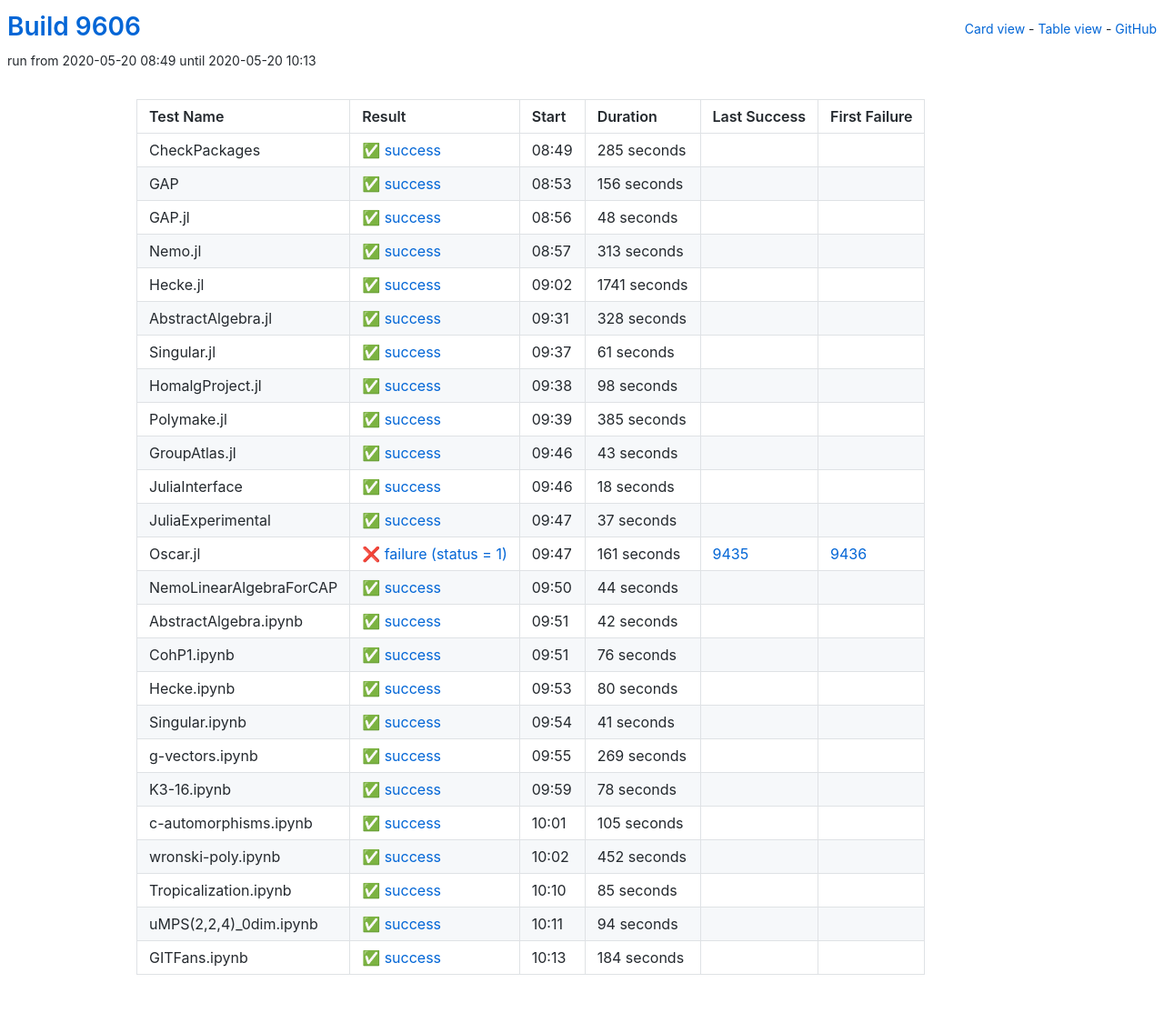
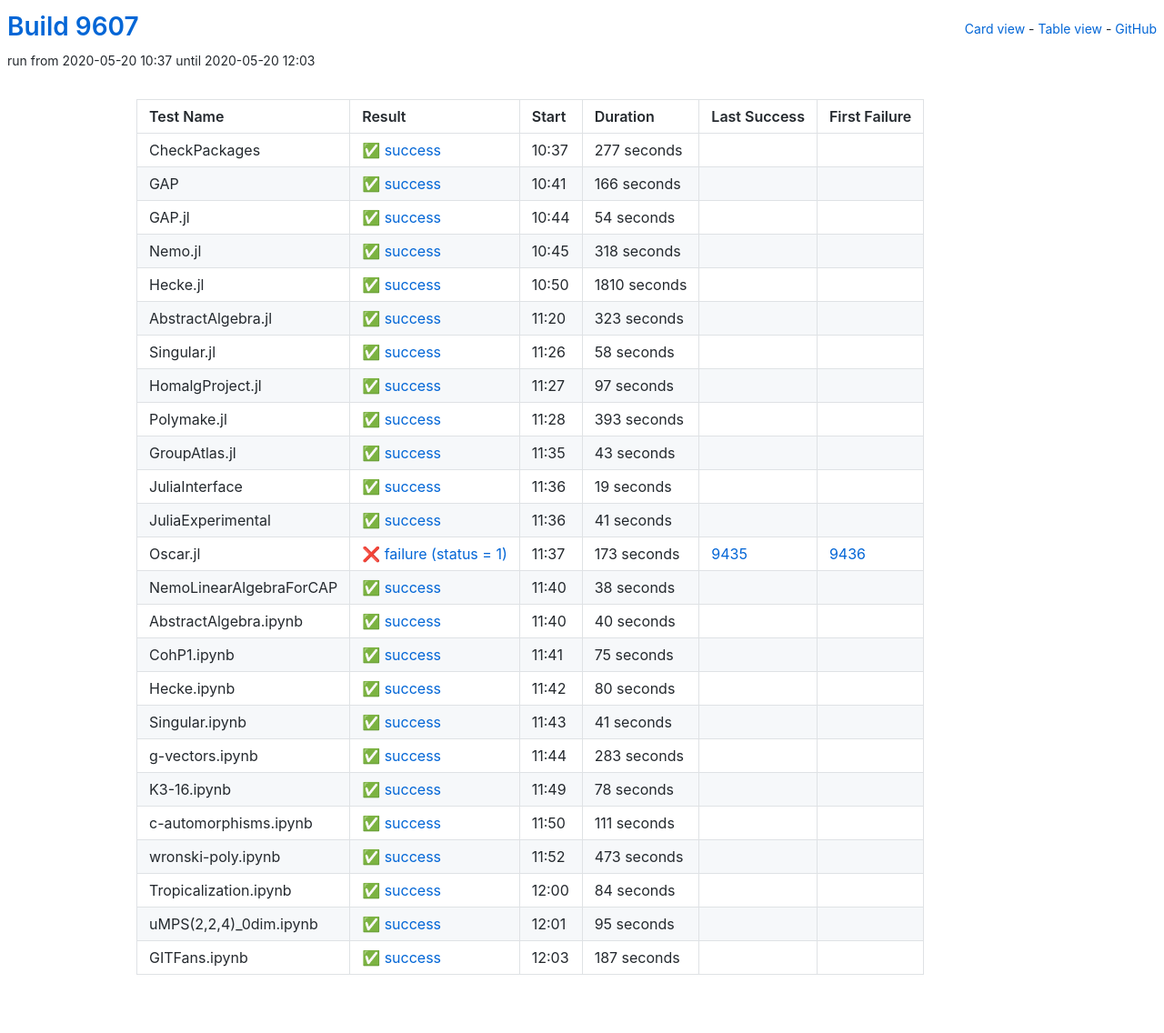
Before and after one commit to oscar-system/oscar-ci-status, a Jekyll site: the page built from table.html, in a window 1280 px wide. Shown: the whole page at 91% size. Built offline with Jekyll 4.4.1, drawn with Linux system fonts in a browser that asks for light colours.

Commit message:
Build 9607

```diff
--- a/_data/ci.yml
+++ b/_data/ci.yml
@@ -1,113 +1,113 @@
-build: 9606
-build_url: https://oscarci.mathematik.uni-kl.de/job/oscar/9606/
+build: 9607
+build_url: https://oscarci.mathematik.uni-kl.de/job/oscar/9607/
 job: oscar
 tests:
-- duration: 285
+- duration: 277
   exitcode: 0
   first_failure: false
   first_failure_url: null
   id: checkpackages
   last_success: false
   last_success_url: null
-  log: https://oscarci.mathematik.uni-kl.de/job/oscar/9606/artifact/logs/build-9606/CheckPackages.log
+  log: https://oscarci.mathematik.uni-kl.de/job/oscar/9607/artifact/logs/build-9607/CheckPackages.log
   name: CheckPackages
-  start: 2020-05-20 08:49
+  start: 2020-05-20 10:37
   status: success
   success: true
-- duration: 156
+- duration: 166
   exitcode: 0
   first_failure: false
   first_failure_url: null
   id: gap
   last_success: false
   last_success_url: null
-  log: https://oscarci.mathematik.uni-kl.de/job/oscar/9606/artifact/logs/build-9606/GAP.log
+  log: https://oscarci.mathematik.uni-kl.de/job/oscar/9607/artifact/logs/build-9607/GAP.log
   name: GAP
-  start: 2020-05-20 08:53
+  start: 2020-05-20 10:41
   status: success
   success: true
-- duration: 48
+- duration: 54
   exitcode: 0
   first_failure: false
   first_failure_url: null
   id: gap-jl
   last_success: false
   last_success_url: null
-  log: https://oscarci.mathematik.uni-kl.de/job/oscar/9606/artifact/logs/build-9606/GAP.jl.log
+  log: https://oscarci.mathematik.uni-kl.de/job/oscar/9607/artifact/logs/build-9607/GAP.jl.log
   name: GAP.jl
-  start: 2020-05-20 08:56
+  start: 2020-05-20 10:44
   status: success
   success: true
-- duration: 313
+- duration: 318
   exitcode: 0
   first_failure: false
   first_failure_url: null
   id: nemo-jl
   last_success: false
   last_success_url: null
-  log: https://oscarci.mathematik.uni-kl.de/job/oscar/9606/artifact/logs/build-9606/Nemo.jl.log
+  log: https://oscarci.mathematik.uni-kl.de/job/oscar/9607/artifact/logs/build-9607/Nemo.jl.log
   name: Nemo.jl
-  start: 2020-05-20 08:57
+  start: 2020-05-20 10:45
   status: success
   success: true
-- duration: 1741
+- duration: 1810
   exitcode: 0
   first_failure: false
   first_failure_url: null
   id: hecke-jl
   last_success: false
   last_success_url: null
-  log: https://oscarci.mathematik.uni-kl.de/job/oscar/9606/artifact/logs/build-9606/Hecke.jl.log
+  log: https://oscarci.mathematik.uni-kl.de/job/oscar/9607/artifact/logs/build-9607/Hecke.jl.log
   name: Hecke.jl
-  start: 2020-05-20 09:02
+  start: 2020-05-20 10:50
   status: success
   success: true
-- duration: 328
+- duration: 323
   exitcode: 0
   first_failure: false
   first_failure_url: null
   id: abstractalgebra-jl
   last_success: false
   last_success_url: null
-  log: https://oscarci.mathematik.uni-kl.de/job/oscar/9606/artifact/logs/build-9606/AbstractAlgebra.jl.log
+  log: https://oscarci.mathematik.uni-kl.de/job/oscar/9607/artifact/logs/build-9607/AbstractAlgebra.jl.log
   name: AbstractAlgebra.jl
-  start: 2020-05-20 09:31
+  start: 2020-05-20 11:20
   status: success
   success: true
-- duration: 61
+- duration: 58
   exitcode: 0
   first_failure: false
   first_failure_url: null
   id: singular-jl
   last_success: false
   last_success_url: null
-  log: https://oscarci.mathematik.uni-kl.de/job/oscar/9606/artifact/logs/build-9606/Singular.jl.log
+  log: https://oscarci.mathematik.uni-kl.de/job/oscar/9607/artifact/logs/build-9607/Singular.jl.log
   name: Singular.jl
-  start: 2020-05-20 09:37
+  start: 2020-05-20 11:26
   status: success
   success: true
-- duration: 98
+- duration: 97
   exitcode: 0
   first_failure: false
   first_failure_url: null
   id: homalgproject-jl
   last_success: false
   last_success_url: null
-  log: https://oscarci.mathematik.uni-kl.de/job/oscar/9606/artifact/logs/build-9606/HomalgProject.jl.log
+  log: https://oscarci.mathematik.uni-kl.de/job/oscar/9607/artifact/logs/build-9607/HomalgProject.jl.log
   name: HomalgProject.jl
-  start: 2020-05-20 09:38
+  start: 2020-05-20 11:27
   status: success
   success: true
-- duration: 385
+- duration: 393
   exitcode: 0
   first_failure: false
   first_failure_url: null
   id: polymake-jl
   last_success: false
   last_success_url: null
-  log: https://oscarci.mathematik.uni-kl.de/job/oscar/9606/artifact/logs/build-9606/Polymake.jl.log
+  log: https://oscarci.mathematik.uni-kl.de/job/oscar/9607/artifact/logs/build-9607/Polymake.jl.log
   name: Polymake.jl
-  start: 2020-05-20 09:39
+  start: 2020-05-20 11:28
   status: success
   success: true
 - duration: 43
@@ -117,81 +117,81 @@
   id: groupatlas-jl
   last_success: false
   last_success_url: null
-  log: https://oscarci.mathematik.uni-kl.de/job/oscar/9606/artifact/logs/build-9606/GroupAtlas.jl.log
+  log: https://oscarci.mathematik.uni-kl.de/job/oscar/9607/artifact/logs/build-9607/GroupAtlas.jl.log
   name: GroupAtlas.jl
-  start: 2020-05-20 09:46
+  start: 2020-05-20 11:35
   status: success
   success: true
-- duration: 18
+- duration: 19
   exitcode: 0
   first_failure: false
   first_failure_url: null
   id: juliainterface
   last_success: false
   last_success_url: null
-  log: https://oscarci.mathematik.uni-kl.de/job/oscar/9606/artifact/logs/build-9606/JuliaInterface.log
+  log: https://oscarci.mathematik.uni-kl.de/job/oscar/9607/artifact/logs/build-9607/JuliaInterface.log
   name: JuliaInterface
-  start: 2020-05-20 09:46
+  start: 2020-05-20 11:36
   status: success
   success: true
-- duration: 37
+- duration: 41
   exitcode: 0
   first_failure: false
   first_failure_url: null
   id: juliaexperimental
   last_success: false
   last_success_url: null
-  log: https://oscarci.mathematik.uni-kl.de/job/oscar/9606/artifact/logs/build-9606/JuliaExperimental.log
+  log: https://oscarci.mathematik.uni-kl.de/job/oscar/9607/artifact/logs/build-9607/JuliaExperimental.log
   name: JuliaExperimental
-  start: 2020-05-20 09:47
+  start: 2020-05-20 11:36
   status: success
   success: true
-- duration: 161
+- duration: 173
   exitcode: 1
   first_failure: 9436
   first_failure_url: https://oscarci.mathematik.uni-kl.de/job/oscar/9436/
   id: oscar-jl
   last_success: 9435
   last_success_url: https://oscarci.mathematik.uni-kl.de/job/oscar/9435/
-  log: https://oscarci.mathematik.uni-kl.de/job/oscar/9606/artifact/logs/build-9606/Oscar.jl.log
+  log: https://oscarci.mathematik.uni-kl.de/job/oscar/9607/artifact/logs/build-9607/Oscar.jl.log
   name: Oscar.jl
-  start: 2020-05-20 09:47
+  start: 2020-05-20 11:37
   status: failure
   success: false
-- duration: 44
+- duration: 38
   exitcode: 0
   first_failure: false
   first_failure_url: null
   id: nemolinearalgebraforcap
   last_success: false
   last_success_url: null
-  log: https://oscarci.mathematik.uni-kl.de/job/oscar/9606/artifact/logs/build-9606/NemoLinearAlgebraForCAP.log
+  log: https://oscarci.mathematik.uni-kl.de/job/oscar/9607/artifact/logs/build-9607/NemoLinearAlgebraForCAP.log
   name: NemoLinearAlgebraForCAP
-  start: 2020-05-20 09:50
+  start: 2020-05-20 11:40
   status: success
   success: true
-- duration: 42
+- duration: 40
   exitcode: 0
   first_failure: false
   first_failure_url: null
   id: abstractalgebra-ipynb
   last_success: false
   last_success_url: null
-  log: https://oscarci.mathematik.uni-kl.de/job/oscar/9606/artifact/logs/build-9606/AbstractAlgebra.ipynb.log
+  log: https://oscarci.mathematik.uni-kl.de/job/oscar/9607/artifact/logs/build-9607/AbstractAlgebra.ipynb.log
   name: AbstractAlgebra.ipynb
-  start: 2020-05-20 09:51
+  start: 2020-05-20 11:40
   status: success
   success: true
-- duration: 76
+- duration: 75
   exitcode: 0
   first_failure: false
   first_failure_url: null
   id: cohp1-ipynb
   last_success: false
   last_success_url: null
-  log: https://oscarci.mathematik.uni-kl.de/job/oscar/9606/artifact/logs/build-9606/CohP1.ipynb.log
+  log: https://oscarci.mathematik.uni-kl.de/job/oscar/9607/artifact/logs/build-9607/CohP1.ipynb.log
   name: CohP1.ipynb
-  start: 2020-05-20 09:51
+  start: 2020-05-20 11:41
   status: success
   success: true
 - duration: 80
@@ -201,9 +201,9 @@
   id: hecke-ipynb
   last_success: false
   last_success_url: null
-  log: https://oscarci.mathematik.uni-kl.de/job/oscar/9606/artifact/logs/build-9606/Hecke.ipynb.log
+  log: https://oscarci.mathematik.uni-kl.de/job/oscar/9607/artifact/logs/build-9607/Hecke.ipynb.log
   name: Hecke.ipynb
-  start: 2020-05-20 09:53
+  start: 2020-05-20 11:42
   status: success
   success: true
 - duration: 41
@@ -213,21 +213,21 @@
   id: singular-ipynb
   last_success: false
   last_success_url: null
-  log: https://oscarci.mathematik.uni-kl.de/job/oscar/9606/artifact/logs/build-9606/Singular.ipynb.log
+  log: https://oscarci.mathematik.uni-kl.de/job/oscar/9607/artifact/logs/build-9607/Singular.ipynb.log
   name: Singular.ipynb
-  start: 2020-05-20 09:54
+  start: 2020-05-20 11:43
   status: success
   success: true
-- duration: 269
+- duration: 283
   exitcode: 0
   first_failure: false
   first_failure_url: null
   id: g-vectors-ipynb
   last_success: false
   last_success_url: null
-  log: https://oscarci.mathematik.uni-kl.de/job/oscar/9606/artifact/logs/build-9606/g-vectors.ipynb.log
+  log: https://oscarci.mathematik.uni-kl.de/job/oscar/9607/artifact/logs/build-9607/g-vectors.ipynb.log
   name: g-vectors.ipynb
-  start: 2020-05-20 09:55
+  start: 2020-05-20 11:44
   status: success
   success: true
 - duration: 78
@@ -237,68 +237,68 @@
   id: k3-16-ipynb
   last_success: false
   last_success_url: null
-  log: https://oscarci.mathematik.uni-kl.de/job/oscar/9606/artifact/logs/build-9606/K3-16.ipynb.log
+  log: https://oscarci.mathematik.uni-kl.de/job/oscar/9607/artifact/logs/build-9607/K3-16.ipynb.log
   name: K3-16.ipynb
-  start: 2020-05-20 09:59
+  start: 2020-05-20 11:49
   status: success
   success: true
-- duration: 105
+- duration: 111
   exitcode: 0
   first_failure: false
   first_failure_url: null
   id: c-automorphisms-ipynb
   last_success: false
   last_success_url: null
-  log: https://oscarci.mathematik.uni-kl.de/job/oscar/9606/artifact/logs/build-9606/c-automorphisms.ipynb.log
+  log: https://oscarci.mathematik.uni-kl.de/job/oscar/9607/artifact/logs/build-9607/c-automorphisms.ipynb.log
   name: c-automorphisms.ipynb
-  start: 2020-05-20 10:01
+  start: 2020-05-20 11:50
   status: success
   success: true
-- duration: 452
+- duration: 473
   exitcode: 0
   first_failure: false
   first_failure_url: null
   id: wronski-poly-ipynb
   last_success: false
   last_success_url: null
-  log: https://oscarci.mathematik.uni-kl.de/job/oscar/9606/artifact/logs/build-9606/wronski-poly.ipynb.log
+  log: https://oscarci.mathematik.uni-kl.de/job/oscar/9607/artifact/logs/build-9607/wronski-poly.ipynb.log
   name: wronski-poly.ipynb
-  start: 2020-05-20 10:02
+  start: 2020-05-20 11:52
   status: success
   success: true
-- duration: 85
+- duration: 84
   exitcode: 0
   first_failure: false
   first_failure_url: null
   id: tropicalization-ipynb
   last_success: false
   last_success_url: null
-  log: https://oscarci.mathematik.uni-kl.de/job/oscar/9606/artifact/logs/build-9606/Tropicalization.ipynb.log
+  log: https://oscarci.mathematik.uni-kl.de/job/oscar/9607/artifact/logs/build-9607/Tropicalization.ipynb.log
   name: Tropicalization.ipynb
-  start: 2020-05-20 10:10
+  start: 2020-05-20 12:00
   status: success
   success: true
-- duration: 94
+- duration: 95
   exitcode: 0
   first_failure: false
   first_failure_url: null
   id: umps-2-2-4-0dim-ipynb
   last_success: false
   last_success_url: null
-  log: https://oscarci.mathematik.uni-kl.de/job/oscar/9606/artifact/logs/build-9606/uMPS-2-2-4-_0dim.ipynb.log
+  log: https://oscarci.mathematik.uni-kl.de/job/oscar/9607/artifact/logs/build-9607/uMPS-2-2-4-_0dim.ipynb.log
   name: uMPS(2,2,4)_0dim.ipynb
-  start: 2020-05-20 10:11
+  start: 2020-05-20 12:01
   status: success
   success: true
-- duration: 184
+- duration: 187
   exitcode: 0
   first_failure: false
   first_failure_url: null
   id: gitfans-ipynb
   last_success: false
   last_success_url: null
-  log: https://oscarci.mathematik.uni-kl.de/job/oscar/9606/artifact/logs/build-9606/GITFans.ipynb.log
+  log: https://oscarci.mathematik.uni-kl.de/job/oscar/9607/artifact/logs/build-9607/GITFans.ipynb.log
   name: GITFans.ipynb
-  start: 2020-05-20 10:13
+  start: 2020-05-20 12:03
   status: success
   success: true
```
Also changed, not shown: README.md.
